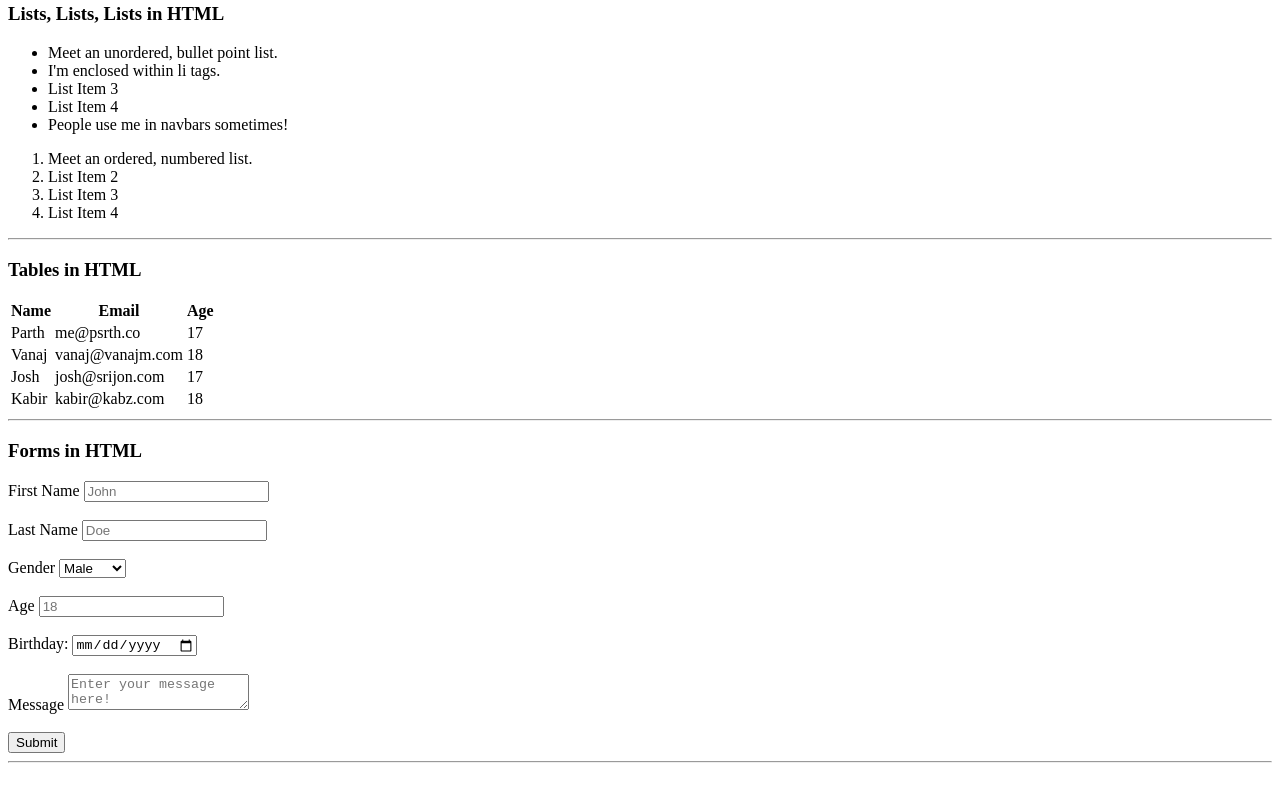
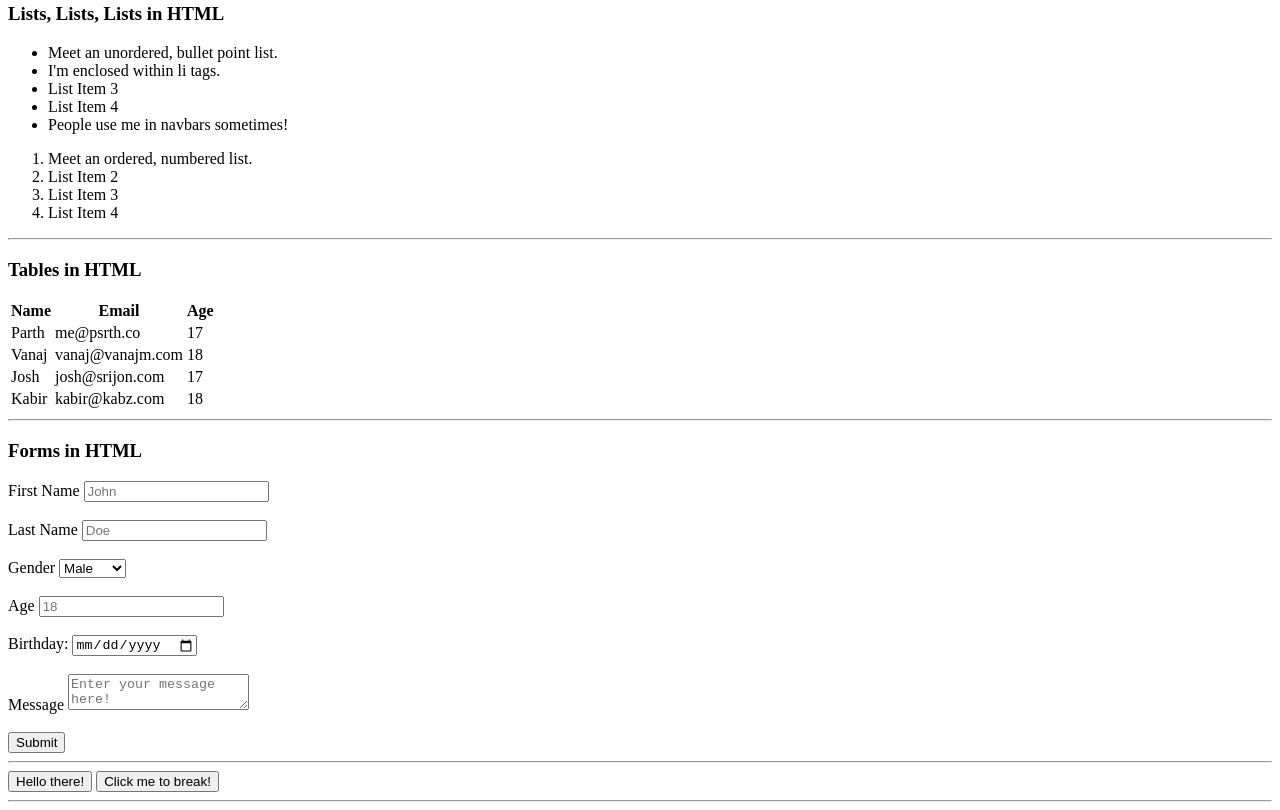
Before and after one commit to psrth/Intro-to-Web-Development, a plain HTML site: page index.html in a window 1280 px wide. Shown: the part 677-1487 px from the top of the page. Before the commit the page ends 1448 px from the top, so only its background shows below. Drawn offline with Linux system fonts and the light colour scheme.

Commit message:
Buttons in HTML

```diff
--- a/index.html
+++ b/index.html
@@ -136,6 +136,9 @@
         <hr>
 
         <!-- Buttons in HTML -->
+        <button>Hello there!</button>
+        <button click="onClick">Click me to break!</button>
+        <hr>
 
 
     </body>
```
